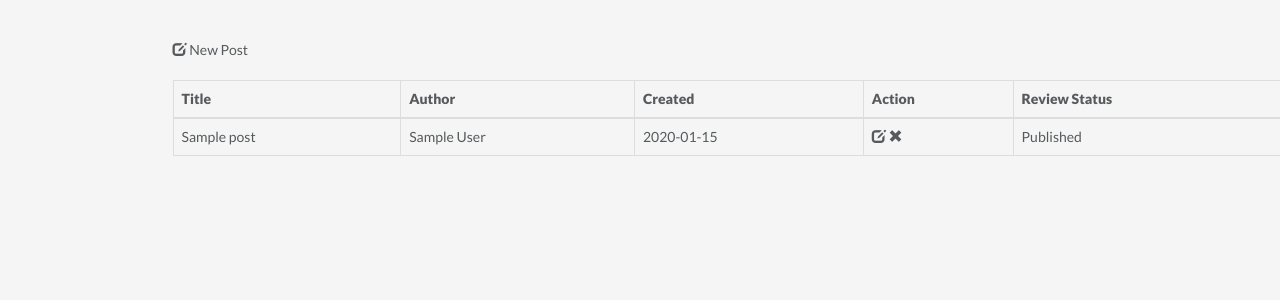
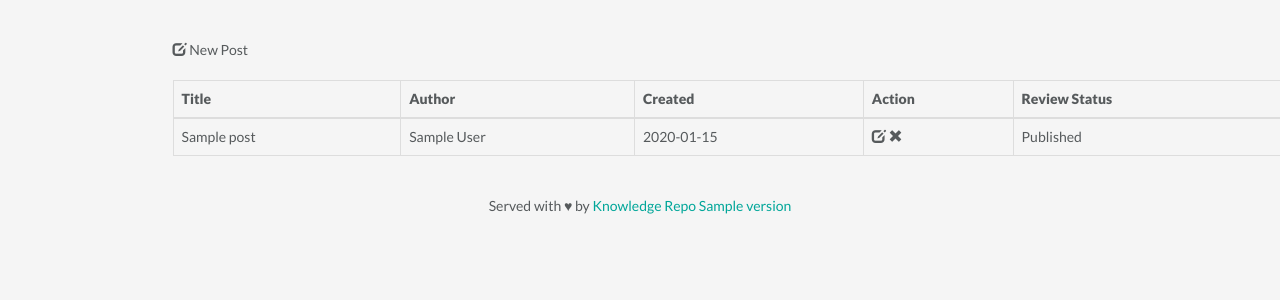
Before and after one commit to airbnb/knowledge-repo, a Python web app: template knowledge_repo/app/templates/web_posts.html in a window 1280 px wide. Shown: the part 61-361 px from the top of the page. Run offline with Jinja, Linux system fonts and the light colour scheme; the template is opened without the code that fills it: most values are stand-ins (such as "Sample title", 1, 10 or a date in 2020); some libraries are stand-ins or nearby versions; some web fonts are replaced.

Commit message:
Show version of knowledge repo showing content.

```diff
--- a/knowledge_repo/_version.py
+++ b/knowledge_repo/_version.py
@@ -1,3 +1,4 @@
+import os
 import subprocess
 
 __all__ = ['__author__', '__author_email__', '__version__', '__git_uri__', '__dependencies__', '__optional_dependencies__']
--- a/knowledge_repo/app/static/css/custom.css
+++ b/knowledge_repo/app/static/css/custom.css
@@ -48,6 +48,14 @@
   border: 1px solid #ccc;
   margin-top:10px;
   width: 250px;
+}
+
+/* footer elements */
+
+.footer {
+    text-align: center;
+    color: #565a5c;
+    padding: 20px;
 }
 
 .panel {
--- a/knowledge_repo/app/templates/base.html
+++ b/knowledge_repo/app/templates/base.html
@@ -99,6 +99,10 @@
 
      </div>
 
+  <div class="footer">
+      Served with ♥ by <a href="https://github.com/airbnb/knowledge-repo">Knowledge Repo</a> <a title='{{version_revision}}' href="https://github.com/airbnb/knowledge-repo/releases/tag/v{{ version }}">{{ version }}</a>
+  </div>
+
     </body>
 
     {% block scripts %}
```
Also changed, not shown: knowledge_repo/app/app.py (+9 -0 lines).
